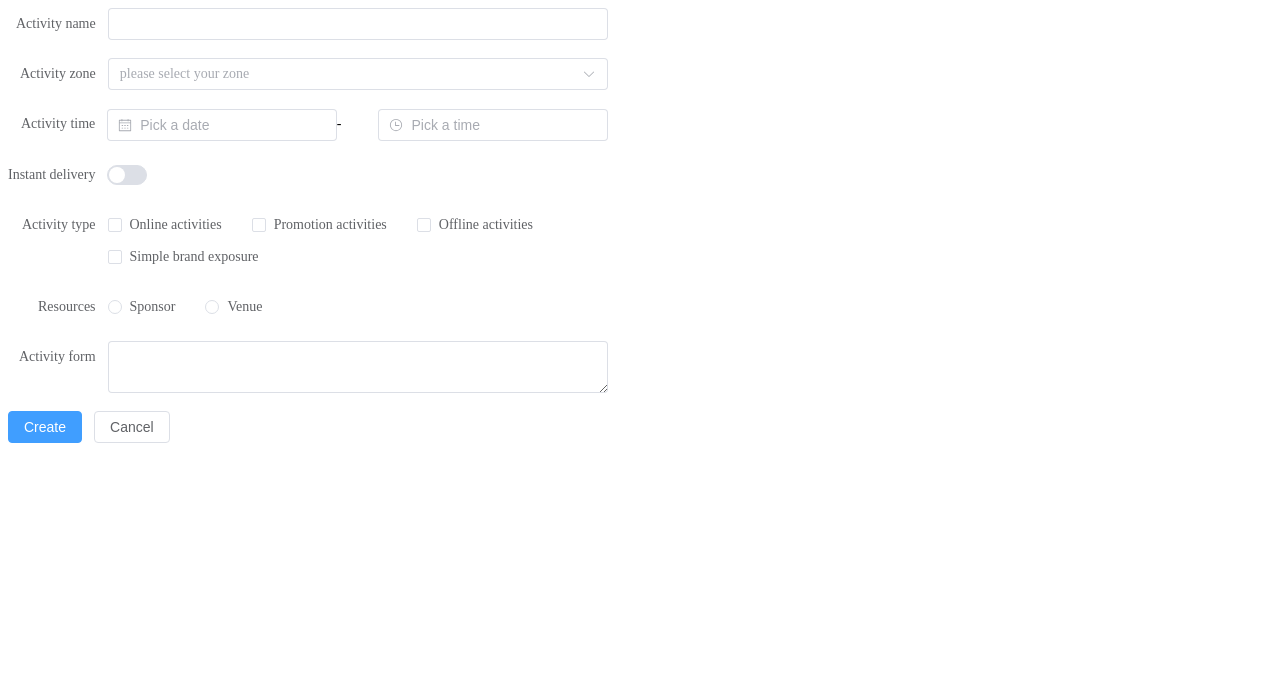
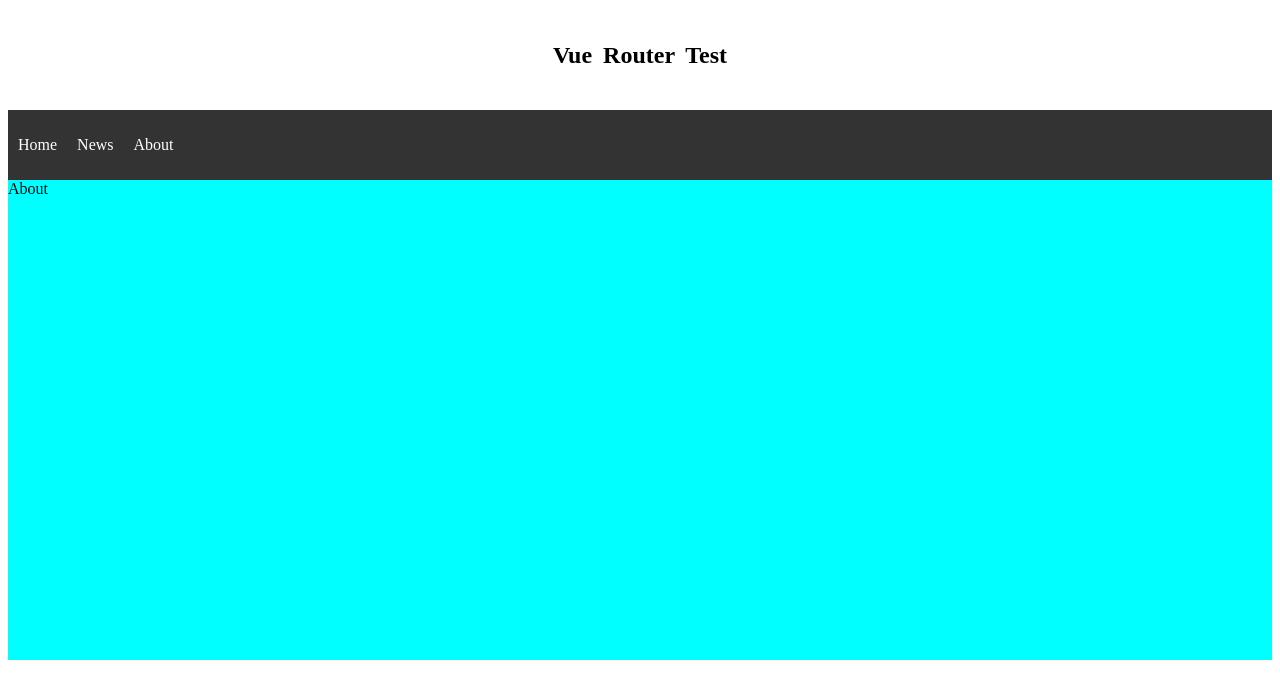
Before and after one commit to csgear/vke-vue3-mall, a Vue app: page /about in a window 1280 px wide. Shown: the top 698 px of the page. Built offline with nearby package versions, Linux system fonts and the light colour scheme.

Commit message:
MALL-0003: add router setup
- add router setup

```diff
--- a/package.json
+++ b/package.json
@@ -33,7 +33,6 @@
     "eslint-config-prettier": "^9.1.0",
     "eslint-plugin-prettier": "^5.1.3",
     "eslint-plugin-vue": "^9.22.0",
-    "husky": "^9.0.11",
     "postcss": "^8.4.35",
     "postcss-html": "^1.6.0",
     "postcss-less": "^6.0.0",
--- a/src/App.vue
+++ b/src/App.vue
@@ -1,16 +1,11 @@
-<script setup lang="ts">
-import Form from './components/Form.vue'
-</script>
-
 <template>
-  <div class="form">
-    <Form></Form>
+  <div>
+    <Layout />
   </div>
 </template>
 
-<style scoped>
-.form {
-  height: 400px;
-  width: 800px;
-}
-</style>
+<script setup lang="ts">
+import Layout from '@/components/Layout.vue'
+</script>
+
+<style scoped></style>
--- /dev/null
+++ b/src/components/About.vue
@@ -0,0 +1,7 @@
+<template>
+  <div>About</div>
+</template>
+
+<script setup lang="ts"></script>
+
+<style scoped></style>
--- /dev/null
+++ b/src/components/Home.vue
@@ -0,0 +1,7 @@
+<template>
+  <div>Home</div>
+</template>
+
+<script setup lang="ts"></script>
+
+<style scoped></style>
--- /dev/null
+++ b/src/components/Layout.vue
@@ -0,0 +1,60 @@
+<template>
+  <h2 class="title">Vue Router Test</h2>
+  <nav class="navbar">
+    <ul class="nav-list">
+      <li><RouterLink to="/home">Home</RouterLink></li>
+      <li><RouterLink to="/news">News</RouterLink></li>
+      <li><RouterLink to="/about">About</RouterLink></li>
+    </ul>
+  </nav>
+  <main class="main-content">
+    <RouterView></RouterView>
+  </main>
+</template>
+
+<script setup lang="ts" name="Person">
+import { RouterView, RouterLink } from 'vue-router'
+</script>
+
+<style scoped>
+.title {
+  text-align: center;
+  word-spacing: 5px;
+  height: 70px;
+  line-height: 70px;
+  border-radius: 10px;
+}
+
+.main-content {
+  background-color: aqua;
+  height: 60vh;
+}
+
+.navbar {
+  background-color: #333;
+  padding: 10px;
+}
+
+.nav-list {
+  list-style: none;
+  padding: 0;
+  display: flex;
+}
+
+.nav-list li {
+  margin-right: 20px;
+}
+
+.nav-list li a {
+  text-decoration: none;
+  color: white;
+}
+
+.nav-list li a:active {
+  color: darkorange;
+}
+
+.nav-list li a:hover {
+  color: #ffd700;
+}
+</style>
--- /dev/null
+++ b/src/components/News.vue
@@ -0,0 +1,7 @@
+<template>
+  <div>News</div>
+</template>
+
+<script setup lang="ts"></script>
+
+<style scoped></style>
--- a/src/main.ts
+++ b/src/main.ts
@@ -2,8 +2,9 @@ import { createApp } from 'vue'
 import ElementPlus from 'element-plus'
 import 'element-plus/dist/index.css'
 import App from './App.vue'
+import router from './router'
 
 const app = createApp(App)
-
 app.use(ElementPlus)
+app.use(router)
 app.mount('#app')
--- /dev/null
+++ b/src/router/index.ts
@@ -0,0 +1,24 @@
+import { createRouter, createWebHistory } from 'vue-router'
+import Home from '@/components/Home.vue'
+import About from '@/components/About.vue'
+import News from '@/components/News.vue'
+
+const router = createRouter({
+  history: createWebHistory(),
+  routes: [
+    {
+      path: '/home',
+      component: Home,
+    },
+    {
+      path: '/about',
+      component: About,
+    },
+    {
+      path: '/news',
+      component: News,
+    },
+  ],
+})
+
+export default router
```
Also changed, not shown: auto-imports.d.ts (added, +9 -0 lines), components.d.ts (added, +32 -0 lines), 2 other files (tests, documents, lock files or other folders).
